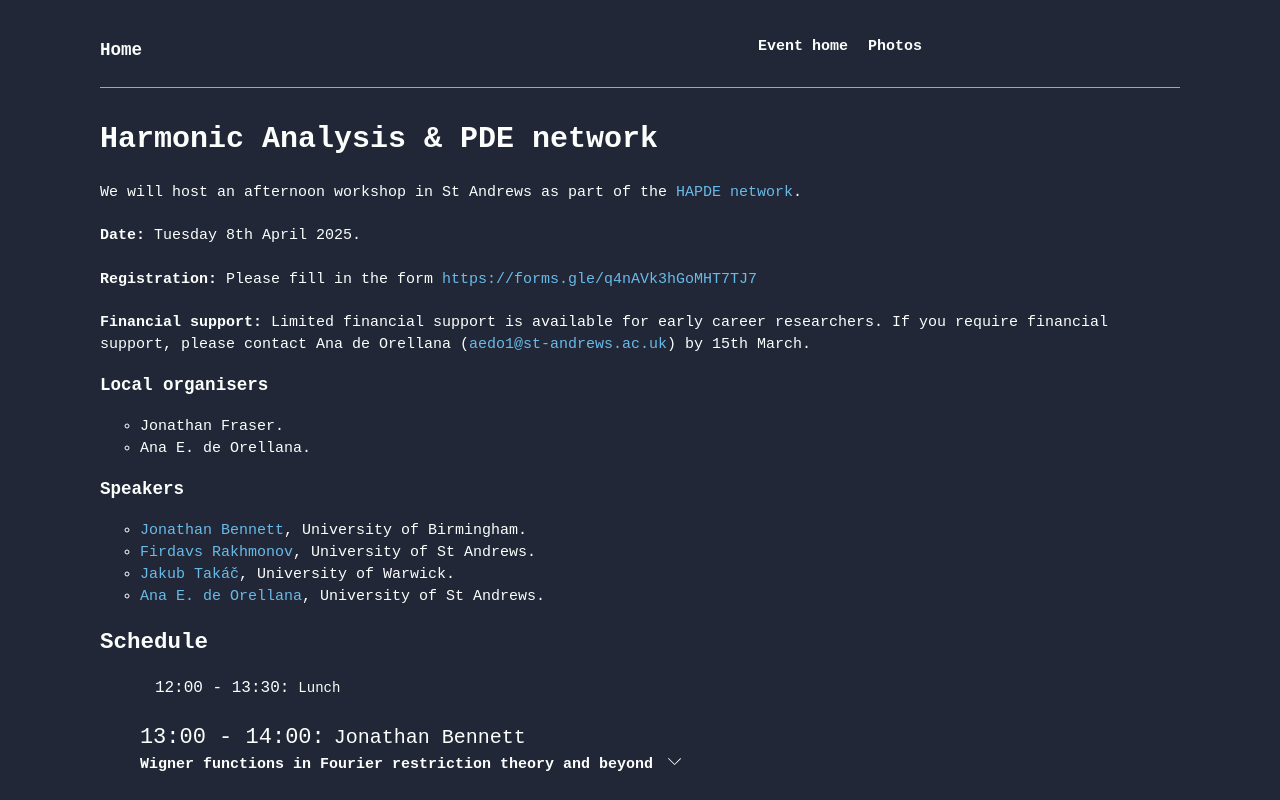
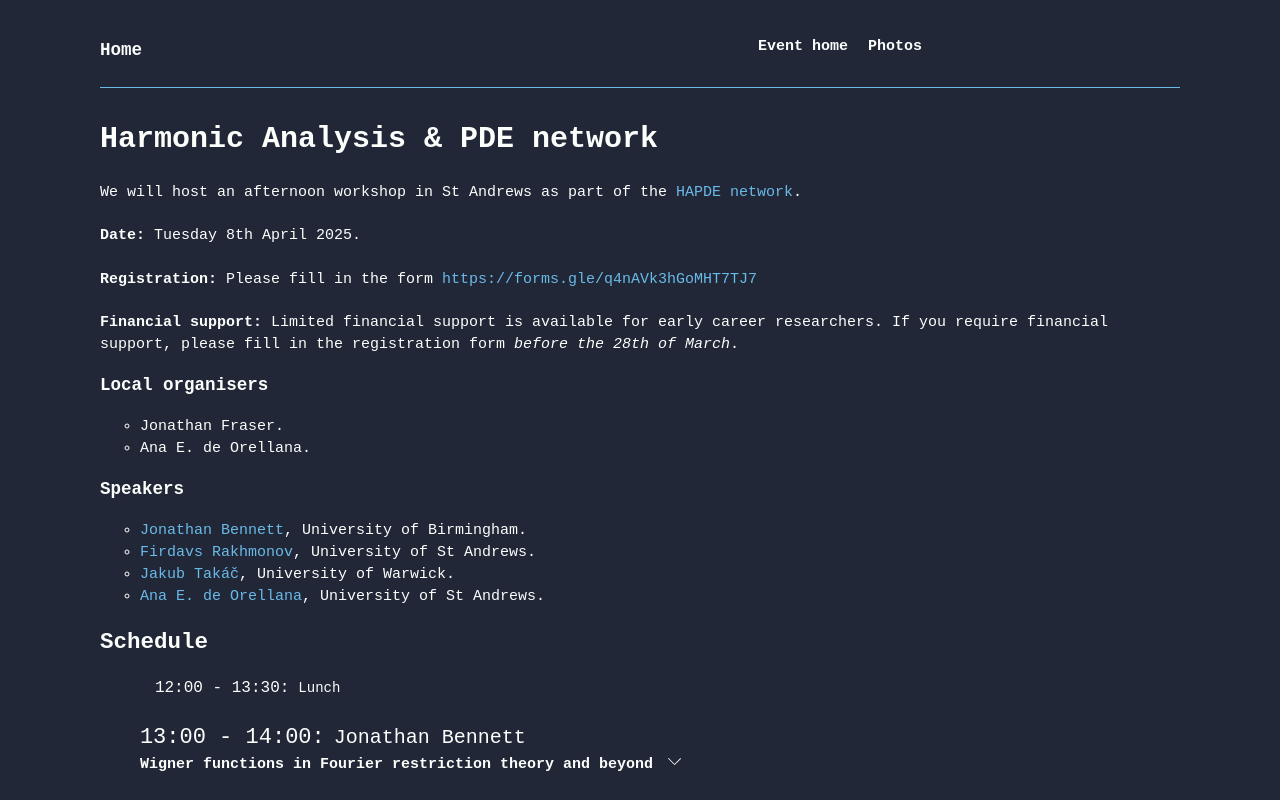
Before and after one commit to AnadeOre/anadeore.github.io, a Next.js app: page /HAPDE in a window 1280 px wide. Shown: the top 800 px of the page. Built offline with nearby package versions, Linux system fonts and the light colour scheme.

Commit message:
fix typo

```diff
--- a/src/app/HAPDE/page.jsx
+++ b/src/app/HAPDE/page.jsx
@@ -37,15 +37,8 @@ const Page = () => {
         <br />
         <br />
         <b>Financial support:</b> Limited financial support is available for
-        early career researchers. If you require financial support, please
-        contact Ana de Orellana (
-        <Link
-          className='linkDecor'
-          target='_blank'
-          href='mailto:aedo1@st-andrews.ac.uk'>
-          aedo1@st-andrews.ac.uk
-        </Link>
-        ) by 15th March.
+        early career researchers. If you require financial support, please fill
+        in the registration form <em>before the 28th of March</em>.
       </p>
       {/* <br /> */}
       <h3>Local organisers</h3>
@@ -126,7 +119,7 @@ const Page = () => {
           time='16:30 - 17:30'
           speaker='Ana E. de Orellana'
           title='Extending the Stein--Tomas Theorem'
-          abstract='The Stein—Tomas restriction theorem establishes the connection between Fourier analysis and the geometric properties of measures. In this talk we study an extension of this theorem using the Fourier spectrum, a family of dimensions that live between the Fourier and Hausdorff dimensions. This leads to a restriction estimate on the cone, which although not sharp, is better than Stein—Tomas’ in all dimensions. Joint work with Marc Carnovale and Jonathan Fraser'
+          abstract='The Stein—Tomas restriction theorem establishes the connection between Fourier analysis and the geometric properties of measures. In this talk we study an extension of this theorem using the Fourier spectrum, a family of dimensions that live between the Fourier and Hausdorff dimensions. This leads to a restriction estimate on the cone, which although not sharp, is better than Stein—Tomas’ in all dimensions. Joint work with Marc Carnovale and Jonathan Fraser.'
         />
       </ul>
       <br />
```
